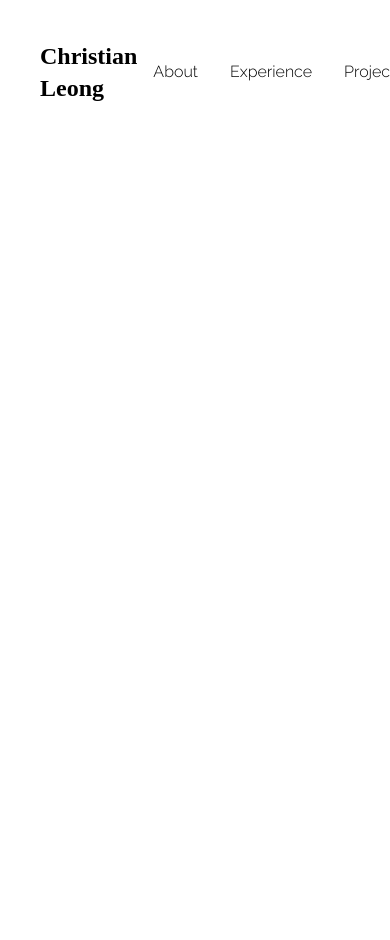
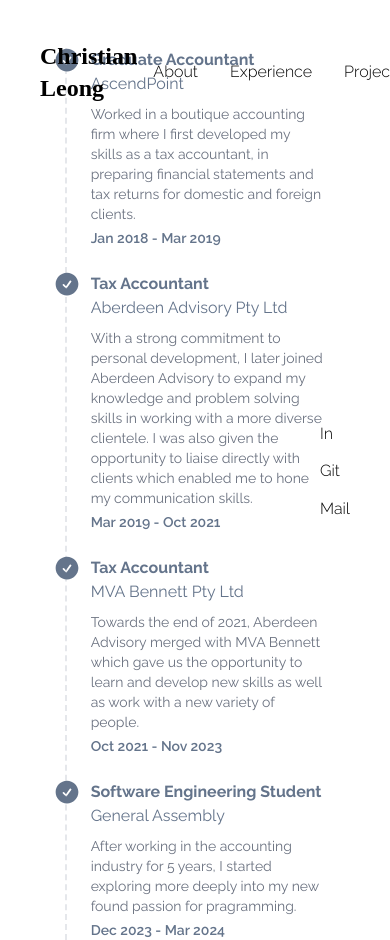
Before and after one commit to christianleong/minimalist-portfolio-v1, a React (Vite) app: page /experience in a window 390 px wide. Shown: the top 940 px of the page. Before the commit the page ends 844 px from the top, so only its background shows below. Built offline with nearby package versions, Linux system fonts and the light colour scheme.

Commit message:
add responsiveness to hero page and add social sidebar

```diff
--- a/package.json
+++ b/package.json
@@ -10,8 +10,10 @@
     "preview": "vite preview"
   },
   "dependencies": {
+    "animejs": "^3.2.2",
     "react": "^18.2.0",
     "react-dom": "^18.2.0",
+    "react-responsive": "^9.0.2",
     "react-router-dom": "^6.22.3"
   },
   "devDependencies": {
--- a/src/App.css
+++ b/src/App.css
@@ -10,10 +10,6 @@
   flex-direction: column;
 }
 
-main {
-  flex: 1;
-}
-
 .fp-tableCell {
   position: relative;
   display: flex;
@@ -21,5 +17,17 @@ main {
   align-items: center;
   margin: 0 auto;
   padding: 0 2rem;
-  height: calc(100vh - 142px);
+  height: calc(100vh - 144px);
 }
+
+.social-media {
+  position: fixed;
+  z-index: 1000;
+  right: 2.5rem;
+  top: 50%;
+  font-weight: 300;
+}
+
+.social-media-links {
+  margin-bottom: calc(1.666rem/2);
+}
--- a/src/App.jsx
+++ b/src/App.jsx
@@ -1,15 +1,14 @@
 import { Route, BrowserRouter as Router, Routes } from 'react-router-dom'
 import './App.css'
 import Navbar from './components/Navbar'
+import Hero from './pages/Hero'
 import About from './pages/About'
+import Experience from './pages/Experience'
+import Projects from './pages/Projects'
 import Contact from './pages/Contact'
-import Hero from './pages/Hero'
-import Projects from './pages/Projects'
-
+import SocialSidebar from './components/SocialSidebar'
 
 function App() {
-
-
   return (
     <>
       <div className='app-wrapper'>
@@ -19,9 +18,11 @@ function App() {
             <Routes>
               <Route path='/' element={<Hero />} />
               <Route path='/about' element={<About />} />
+              <Route path='/experience' element={<Experience />} />
               <Route path='/projects' element={<Projects />} />
               <Route path='/contact' element={<Contact />} />
             </Routes>
+            <SocialSidebar />
           </main>
         </Router>
       </div>
--- /dev/null
+++ b/src/components/SocialSidebar.css
@@ -0,0 +1,22 @@
+.social-media {
+    position: fixed;
+    z-index: 1000;
+    right: 2.5rem;
+    top: 50%;
+    font-weight: 300;
+    /* transform: translateY(-50%); */
+}
+
+/* .social-media-indicator {
+    background-color: #333;
+    position: absolute;
+    width: 6px;
+    height: 6px;
+    border-radius: 50%;
+    left: -19px;
+    top: 9.5px;
+} */
+
+.social-media-links {
+    margin-bottom: calc(1.666rem/2);
+}
--- /dev/null
+++ b/src/components/SocialSidebar.jsx
@@ -0,0 +1,16 @@
+import './SocialSidebar.css'
+// import anime from 'animejs/lib/anime.es.js';
+
+export default function SocialSidebar() {
+
+    return (
+        <div className="social-media">
+            <div className='social-media-indicator'></div>
+            <ul>
+                <li title='In' className='social-media-links'><a aria-label="LinkedIn" href="https://www.linkedin.com/in/christianleong/" >In</a></li>
+                <li title='Git' className='social-media-links'><a aria-label="Github" href="https://github.com/christianleong" >Git</a></li>
+                <li title='Mail' className='social-media-links'><a aria-label="Email" href="mailto:christianleong@gmail.com" >Mail</a></li>
+            </ul>
+        </div>
+    )
+}
--- a/src/pages/Experience.jsx
+++ b/src/pages/Experience.jsx
@@ -0,0 +1,52 @@
+export default function Experience() {
+    return (
+        <div className="flex items-center justify-center bg-white px-6 md:px-60 fp-tableCell">
+            <div className="space-y-6 border-l-2 border-dashed">
+                <div className="relative w-full">
+                <svg xmlns="http://www.w3.org/2000/svg" viewBox="0 0 24 24" fill="currentColor" className="absolute -top-0.5 z-10 -ml-3.5 h-7 w-7 rounded-full text-slate-500">
+                    <path fillRule="evenodd" d="M2.25 12c0-5.385 4.365-9.75 9.75-9.75s9.75 4.365 9.75 9.75-4.365 9.75-9.75 9.75S2.25 17.385 2.25 12zm13.36-1.814a.75.75 0 10-1.22-.872l-3.236 4.53L9.53 12.22a.75.75 0 00-1.06 1.06l2.25 2.25a.75.75 0 001.14-.094l3.75-5.25z" clipRule="evenodd" />
+                </svg>
+                <div className="ml-6">
+                    <h4 className="font-bold text-slate-500">Graduate Accountant</h4>
+                    <h5 className="font-normal text-slate-500">AscendPoint</h5>
+                    <p className="mt-2 max-w-screen-sm text-sm text-gray-500">Worked in a boutique accounting firm where I first developed my skills as a tax accountant, in preparing financial statements and tax returns for domestic and foreign clients.</p>
+                    <span className="mt-1 block text-sm font-semibold text-slate-500">Jan 2018 - Mar 2019</span>
+                </div>
+                </div>
+                <div className="relative w-full">
+                <svg xmlns="http://www.w3.org/2000/svg" viewBox="0 0 24 24" fill="currentColor" className="absolute -top-0.5 z-10 -ml-3.5 h-7 w-7 rounded-full text-slate-500">
+                    <path fillRule="evenodd" d="M2.25 12c0-5.385 4.365-9.75 9.75-9.75s9.75 4.365 9.75 9.75-4.365 9.75-9.75 9.75S2.25 17.385 2.25 12zm13.36-1.814a.75.75 0 10-1.22-.872l-3.236 4.53L9.53 12.22a.75.75 0 00-1.06 1.06l2.25 2.25a.75.75 0 001.14-.094l3.75-5.25z" clipRule="evenodd" />
+                </svg>
+                <div className="ml-6">
+                    <h4 className="font-bold text-slate-500">Tax Accountant</h4>
+                    <h5 className="font-normal text-slate-500">Aberdeen Advisory Pty Ltd</h5>
+                    <p className="mt-2 max-w-screen-sm text-sm text-gray-500">With a strong commitment to personal development, I later joined Aberdeen Advisory to expand my knowledge and problem solving skills in working with a more diverse clientele. I was also given the opportunity to liaise directly with clients which enabled me to hone my communication skills.</p>
+                    <span className="mt-1 block text-sm font-semibold text-slate-500">Mar 2019 - Oct 2021</span>
+                </div>
+                </div>
+                <div className="relative w-full">
+                <svg xmlns="http://www.w3.org/2000/svg" viewBox="0 0 24 24" fill="currentColor" className="absolute -top-0.5 z-10 -ml-3.5 h-7 w-7 rounded-full text-slate-500">
+                    <path fillRule="evenodd" d="M2.25 12c0-5.385 4.365-9.75 9.75-9.75s9.75 4.365 9.75 9.75-4.365 9.75-9.75 9.75S2.25 17.385 2.25 12zm13.36-1.814a.75.75 0 10-1.22-.872l-3.236 4.53L9.53 12.22a.75.75 0 00-1.06 1.06l2.25 2.25a.75.75 0 001.14-.094l3.75-5.25z" clipRule="evenodd" />
+                </svg>
+                <div className="ml-6">
+                    <h4 className="font-bold text-slate-500">Tax Accountant</h4>
+                    <h5 className="font-normal text-slate-500">MVA Bennett Pty Ltd</h5>
+                    <p className="mt-2 max-w-screen-sm text-sm text-gray-500">Towards the end of 2021, Aberdeen Advisory merged with MVA Bennett which gave us the opportunity to learn and develop new skills as well as work with a new variety of people.</p>
+                    <span className="mt-1 block text-sm font-semibold text-slate-500">Oct 2021 - Nov 2023</span>
+                </div>
+                </div>
+                <div className="relative w-full">
+                <svg xmlns="http://www.w3.org/2000/svg" viewBox="0 0 24 24" fill="currentColor" className="absolute -top-0.5 z-10 -ml-3.5 h-7 w-7 rounded-full text-slate-500">
+                    <path fillRule="evenodd" d="M2.25 12c0-5.385 4.365-9.75 9.75-9.75s9.75 4.365 9.75 9.75-4.365 9.75-9.75 9.75S2.25 17.385 2.25 12zm13.36-1.814a.75.75 0 10-1.22-.872l-3.236 4.53L9.53 12.22a.75.75 0 00-1.06 1.06l2.25 2.25a.75.75 0 001.14-.094l3.75-5.25z" clipRule="evenodd" />
+                </svg>
+                <div className="ml-6">
+                    <h4 className="font-bold text-slate-500">Software Engineering Student</h4>
+                    <h5 className="font-normal text-slate-500">General Assembly</h5>
+                    <p className="mt-2 max-w-screen-sm text-sm text-gray-500">After working in the accounting industry for 5 years, I started exploring more deeply into my new found passion for pragramming. </p>
+                    <span className="mt-1 block text-sm font-semibold text-slate-500">Dec 2023 - Mar 2024</span>
+                </div>
+                </div>
+            </div>
+        </div>
+    )
+}
--- a/src/pages/Projects.jsx
+++ b/src/pages/Projects.jsx
@@ -1,4 +1,5 @@
 import './Projects.css'
+import tictactoe from '../assets/tictactoe.png'
 
 export default function Projects() {
     return (
@@ -11,9 +12,9 @@ export default function Projects() {
                     </div>
                     <div className="projects-grid-wrapper">
                         <div className="max-w-sm">
-                            <img src="https://fakeimg.pl/350x233" alt="" className="rounded-lg w-full"/>
-                            <h2 className="mb-2 text-2xl font-bold">Project 1</h2>
-                            <p>Lorem ipsum dolor sit amet, consectetur adipisicing elit. Mollitia eos ea aspernatur in vitae quidem enim voluptatem ducimus asperiores</p>
+                            <img src={tictactoe} alt="" className="rounded-lg w-full"/>
+                            <h2 className="mb-2 text-2xl font-bold">Tic-Tac-Toe</h2>
+                            <p>An interactive player vs player (PvP) game showcasing proficiency in front-end web development, featuring player input handling and dynamic styling.</p>
                         </div>
                         <div className="max-w-sm">
                             <img src="https://fakeimg.pl/350x233" alt="" className="rounded-lg w-full"/>
```
Also changed, not shown: src/pages/Hero.jsx (+32 -3 lines), src/assets/tictactoe.png (added), 1 other file (tests, documents, lock files or other folders).
